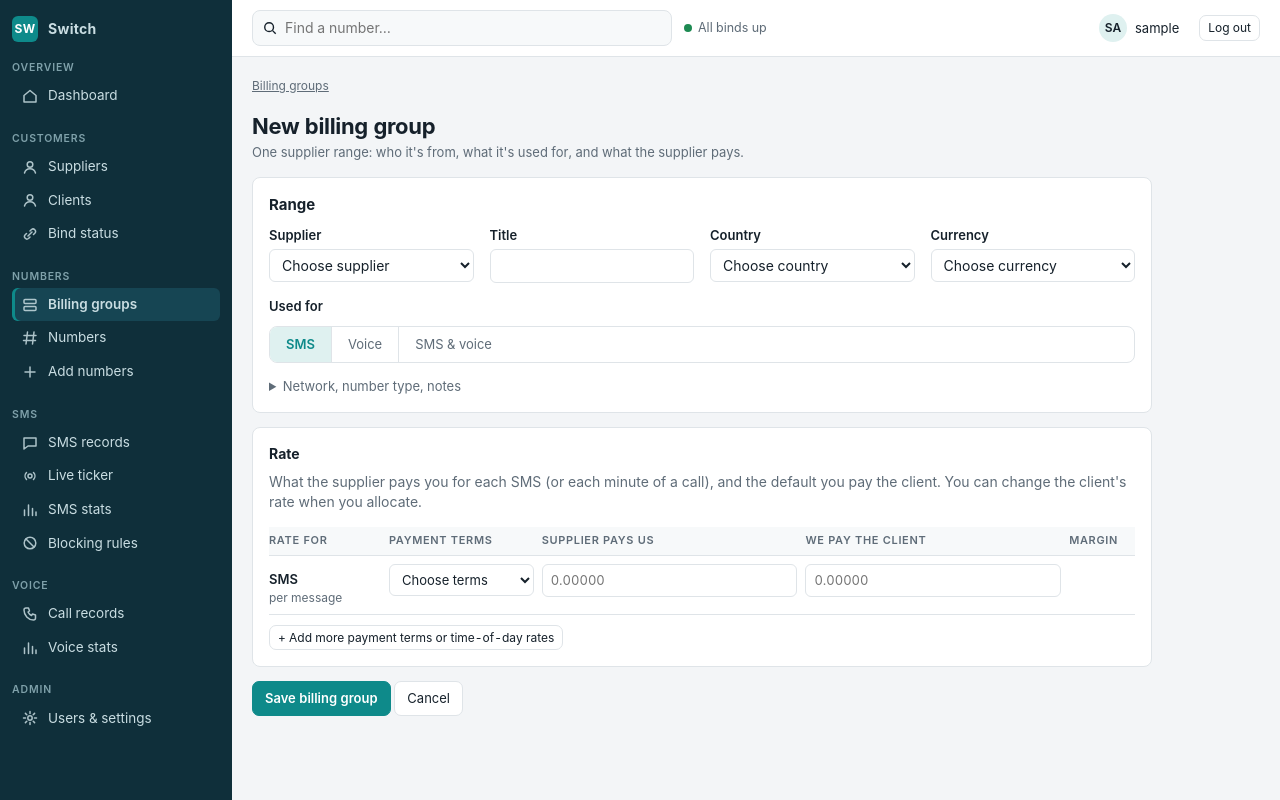
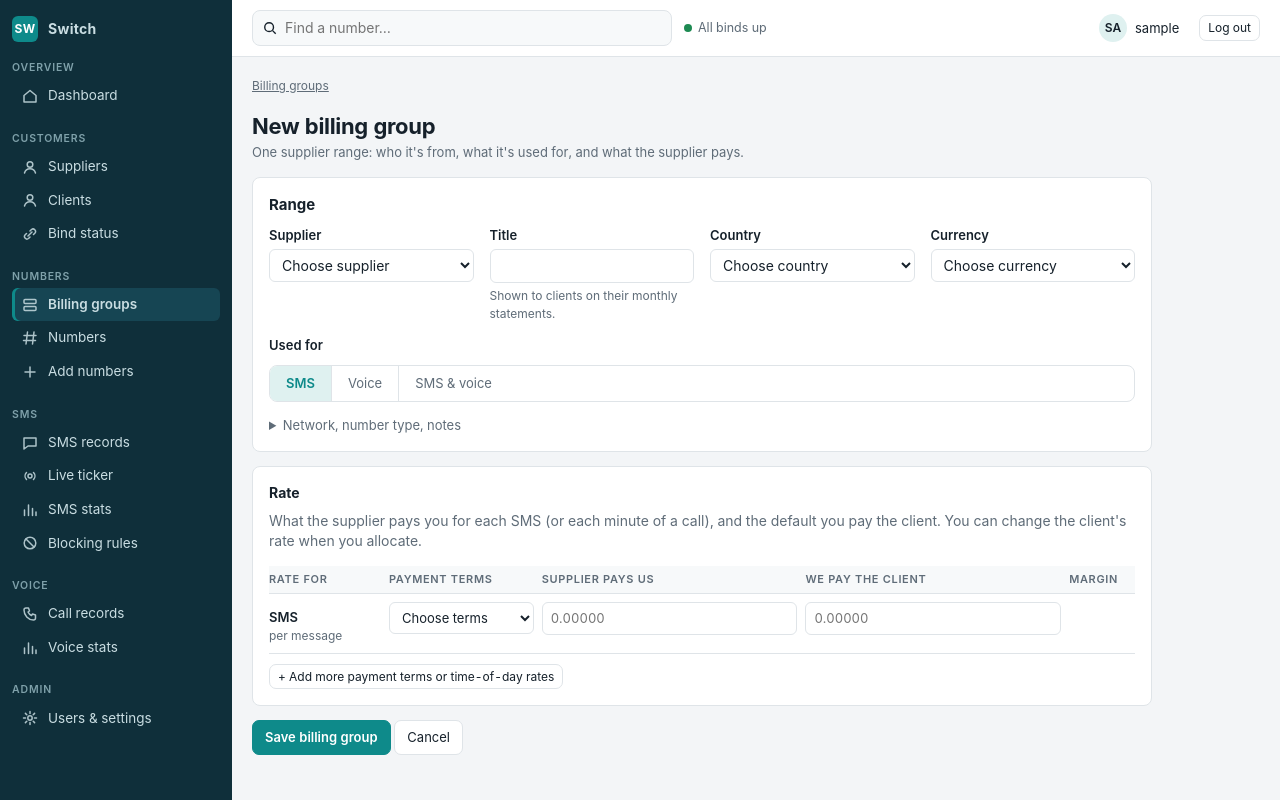
Before and after one commit to Jxdenr/Switch-platform, a Django app: page /billing-groups/new/ in a window 1280 px wide. Run offline with Django 5.2, Linux system fonts and the light colour scheme; the visitor is signed in with stand-in values (Sample User, id 1); data that the repository does not hold is empty.

Commit message:
Note on billing group title that it appears on client statements
Co-Authored-By: Claude Opus 5.5 <noreply@anthropic.com>
Claude-Session: https://claude.ai/code/session_01QkrUYHnzqQXMxZhXVqssVY

```diff
--- a/inventory/views.py
+++ b/inventory/views.py
@@ -28,7 +28,7 @@ class BillingGroupForm(forms.ModelForm):
                   "max_duration": "Maximum billed (sec)", "acd": "ACD target (sec)", "asr": "ASR target (%)",
                   "concurrent_limit": "Max concurrent calls", "allow_partial_match": "Allow partial number match",
                   "restrict_overlapping": "Restrict overlapping calls"}
-        help_texts = {"billing_increment_first": "60 and 60 = per-minute billing; 1 and 1 = per second.", "acd": "", "asr": ""}
+        help_texts = {"title": "Shown to clients on their monthly statements.", "billing_increment_first": "60 and 60 = per-minute billing; 1 and 1 = per second.", "acd": "", "asr": ""}
 
 
 class RateForm(forms.ModelForm):
--- a/templates/inventory/group_form.html
+++ b/templates/inventory/group_form.html
@@ -10,7 +10,7 @@
 <section class="card"><h2>Range</h2>
 <div class="grid-form">
 {% for field in form %}{% if field.name in "supplier title country currency" %}
-<div class="field"><label for="{{ field.id_for_label }}">{{ field.label }}</label>{{ field }}{% for e in field.errors %}<span class="err">{{ e }}</span>{% endfor %}</div>{% endif %}{% endfor %}
+<div class="field"><label for="{{ field.id_for_label }}">{{ field.label }}</label>{{ field }}{% if field.help_text %}<span class="help">{{ field.help_text }}</span>{% endif %}{% for e in field.errors %}<span class="err">{{ e }}</span>{% endfor %}</div>{% endif %}{% endfor %}
 </div>
 <div class="field" style="margin-top:14px"><span class="label">Used for</span>
 <div class="seg seg-radio" id="routing">{% for r in form.routing_type %}<label>{{ r.tag }}<span>{{ r.choice_label }}</span></label>{% endfor %}</div></div>
```
